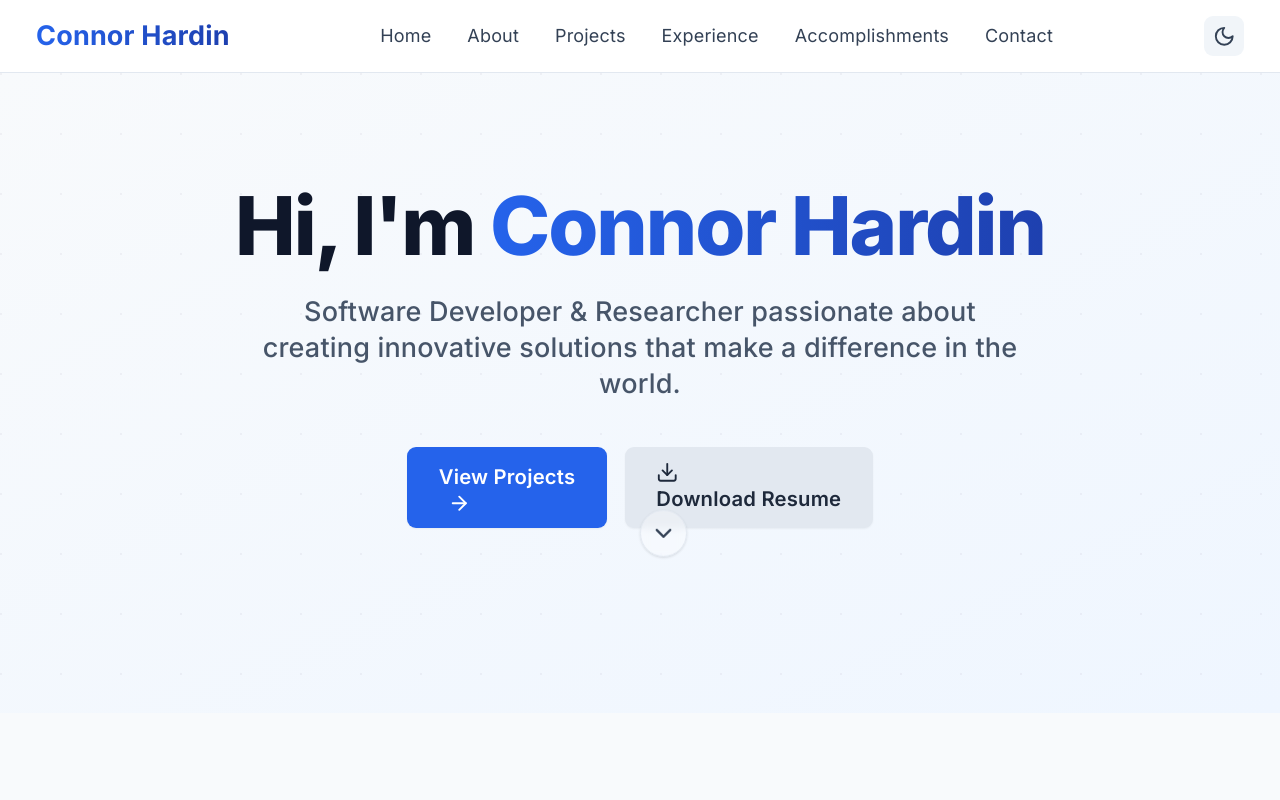
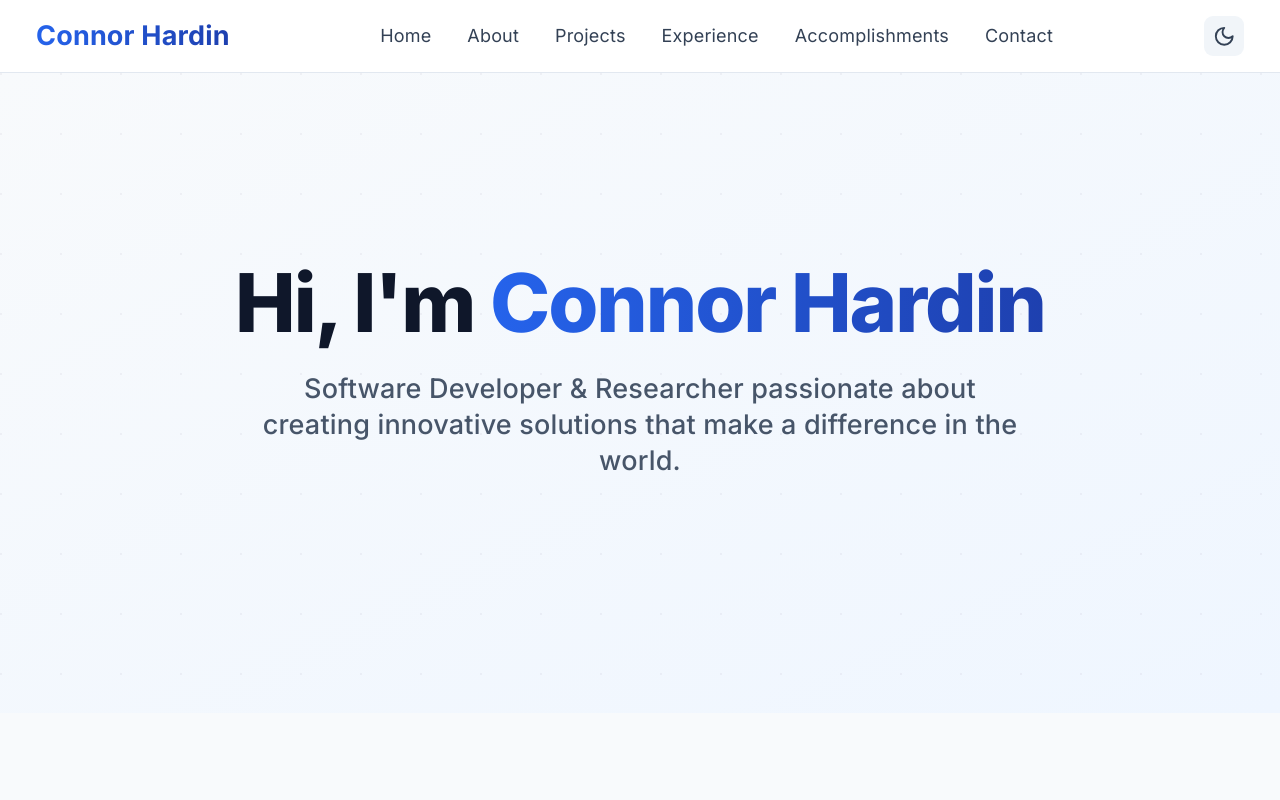
Before and after one commit to ConnorH41/connorhardin-portfolio, a Next.js app: page / in a window 1280 px wide. Shown: the top 800 px of the page. Built offline with nearby package versions, Linux system fonts and the light colour scheme.

Commit message:
Removed Unneeded Buttons From Dashboard

```diff
--- a/components/ContactCTA.tsx
+++ b/components/ContactCTA.tsx
@@ -20,10 +20,6 @@ export default function ContactCTA() {
             Get In Touch
             <ArrowRight className="h-5 w-5 ml-2" />
           </Link>
-
-          <Link href="/projects" className="border-2 border-white text-white hover:bg-white hover:text-primary-600 font-semibold py-3 px-8 rounded-lg transition-all duration-200 shadow-sm hover:shadow-lg min-w-[180px] text-lg">
-            View My Work
-          </Link>
         </div>
       </div>
     </section>
--- a/components/Hero.tsx
+++ b/components/Hero.tsx
@@ -46,34 +46,6 @@ export default function Hero() {
           <p className="text-lg md:text-2xl text-slate-600 dark:text-slate-400 mb-10 max-w-2xl mx-auto animate-slide-up font-medium">
             Software Developer & Researcher passionate about creating innovative solutions that make a difference in the world.
           </p>
-
-          {/* Call to Action Buttons */}
-          <div className="flex flex-col sm:flex-row gap-4 justify-center items-center mb-16 animate-slide-up">
-            <Link href="/projects" className="btn-primary group min-w-[180px] text-lg">
-              View Projects
-              <ArrowRight className="ml-2 h-5 w-5 group-hover:translate-x-1 transition-transform duration-200" />
-            </Link>
-
-            <button
-              onClick={handleDownloadResume}
-              disabled={isDownloading}
-              className="btn-secondary group min-w-[180px] text-lg"
-            >
-              <Download className={`mr-2 h-5 w-5 ${isDownloading ? 'animate-spin' : ''}`} />
-              {isDownloading ? 'Downloading...' : 'Download Resume'}
-            </button>
-          </div>
-
-          {/* Scroll Indicator */}
-          <div className="absolute bottom-8 left-1/2 -translate-x-1/2 animate-bounce-gentle">
-            <button
-              onClick={() => scrollToSection('skills')}
-              className="p-2 rounded-full bg-white/30 dark:bg-slate-800/30 backdrop-blur-sm hover:bg-white/50 dark:hover:bg-slate-800/50 transition-all duration-200 border border-slate-200 dark:border-slate-700 shadow"
-              aria-label="Scroll to skills section"
-            >
-              <ChevronDown className="h-6 w-6 text-slate-700 dark:text-slate-300" />
-            </button>
-          </div>
         </div>
       </div>
     </section>
```
